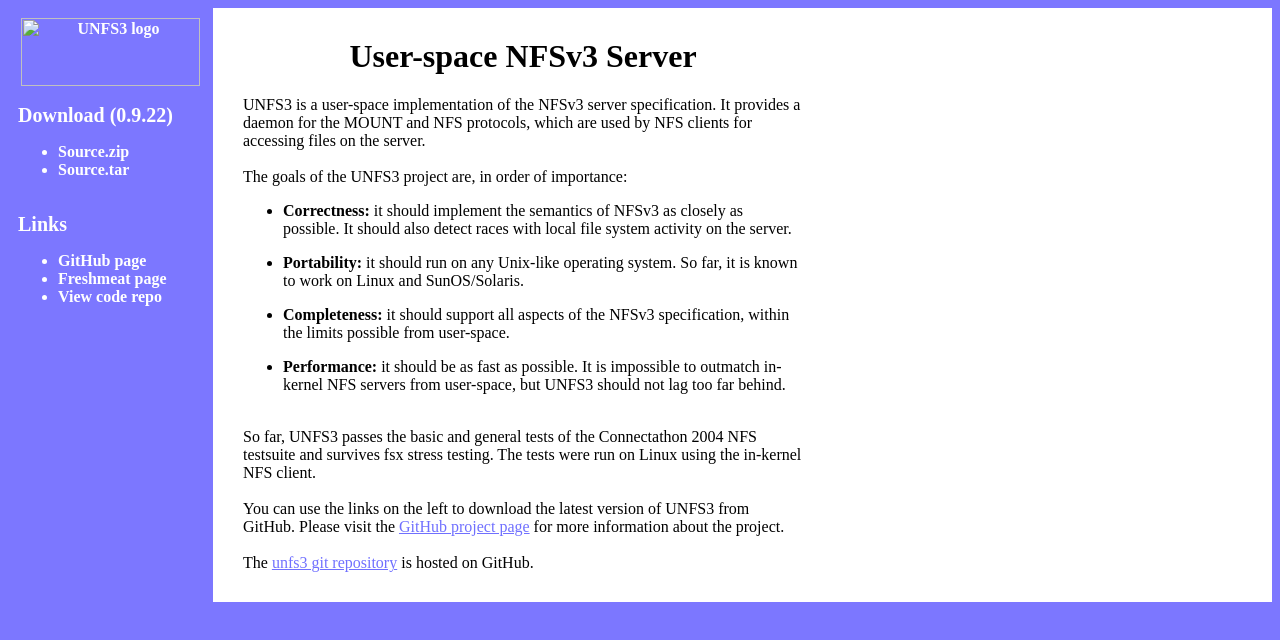
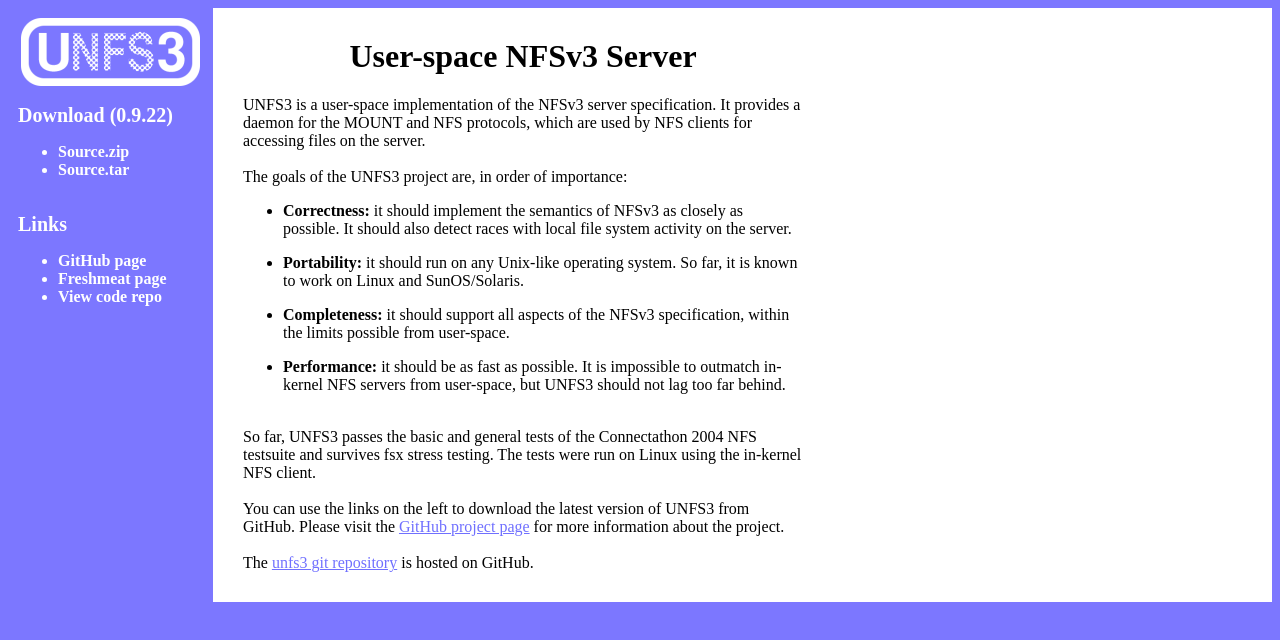
Before and after one commit to unfs3/unfs3.github.io, a plain HTML site: page index.html in a window 1280 px wide. Drawn offline with Linux system fonts and the light colour scheme.

Commit message:
Add logos

```diff
--- a/index.html
+++ b/index.html
@@ -13,7 +13,8 @@
 
 <div style="color:#ffffff; font-weight:bold;" align="center">
 
-<img src="unfs3.png" border="0" width="179" height="68" alt="UNFS3 logo" >
+<img src="images/logo/white-on-blue.png" border="0" width="179" height="68"
+     alt="UNFS3 logo">
 <br ><br >
 
 <div align="left" style="font-size:20px;">Download (0.9.22)</div>
```
Also changed, not shown: images/logo/blue-on-transparent.png (added), images/logo/blue-on-white.png (added), images/logo/white-on-blue.png (added).
